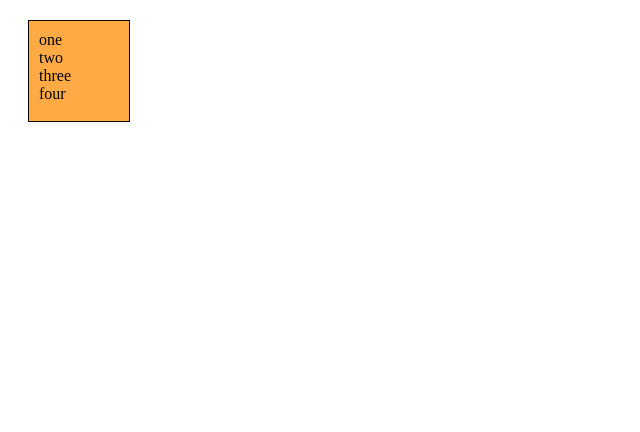
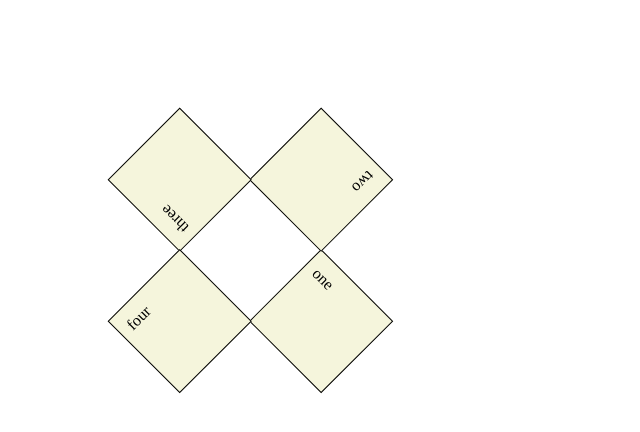
Before and after one commit to batibatou/HTMLCSSBasicsLab, a website: page app/exercice1.html in a window 1280 px wide. Shown: the whole page, without its empty margins (0-640 px from the left). Drawn offline with Linux system fonts and the light colour scheme.

Commit message:
MAJ CSS FINALE

```diff
--- a/app/styles/exercice1.css
+++ b/app/styles/exercice1.css
@@ -1,9 +1,33 @@
-div.blocks {
-  position : static;
+div
+{
+  position: absolute;
   width: 80px;
   height: 80px;
-  padding:10px;
-  background-color:#fa4;
-  margin:20px;
-  border: 1px solid black;
+  padding: 10px;
+  background-color: #FFFFFF;
+  margin: 20px;
 }
+#one {
+    background-color: #F5F5DC;
+    border: 1px solid black;
+    transform-origin: 50% 50%;
+    transform: scale(1) rotate(45deg) translate(300px, 0px);
+}
+#two {
+    background-color: #F5F5DC;
+    border: 1px solid black;
+    transform-origin: 50% 50%;
+    transform: scale(1) rotate(-225deg) translate(-100px, -200px);
+}
+#three {
+    background-color: #F5F5DC;
+    border: 1px solid black;
+    transform-origin: 50% 50%;
+    transform: scale(1) rotate(225deg) translate(-100px, 0px);
+}
+#four {
+    background-color: #F5F5DC;
+    border: 1px solid black;
+    transform-origin: 50% 50%;
+    transform: scale(1) rotate(-45deg) translate(-100px, 200px);
+}
```
